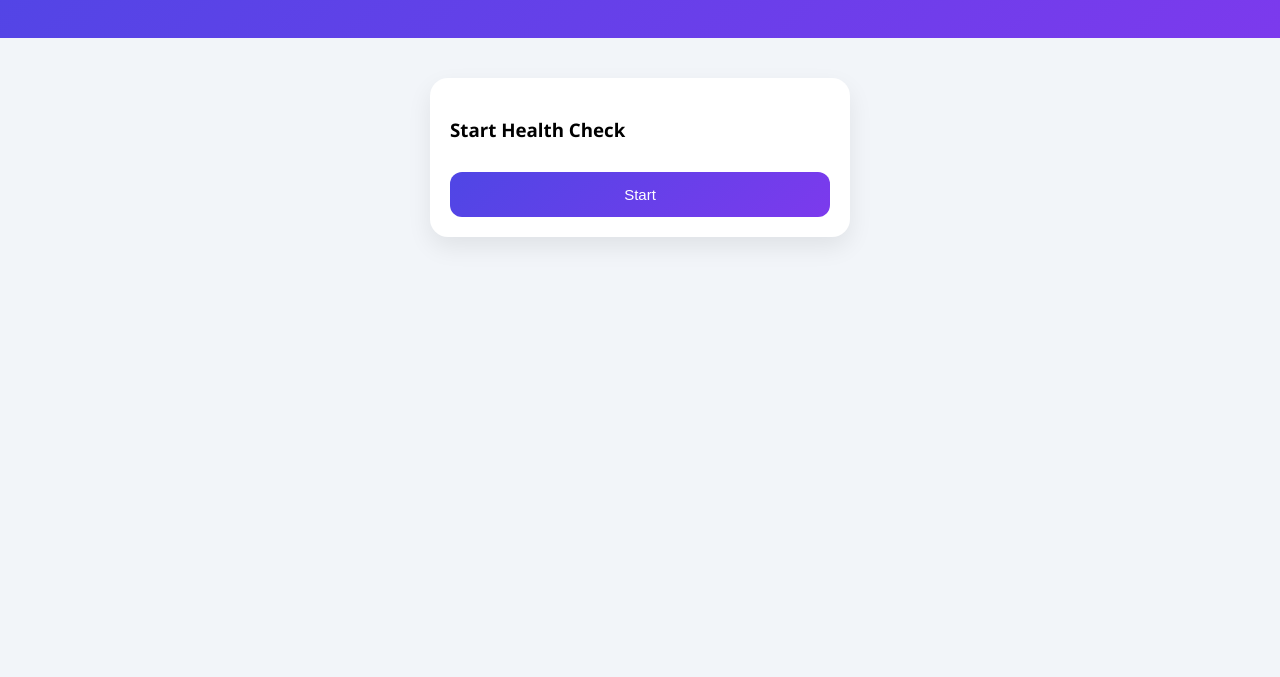
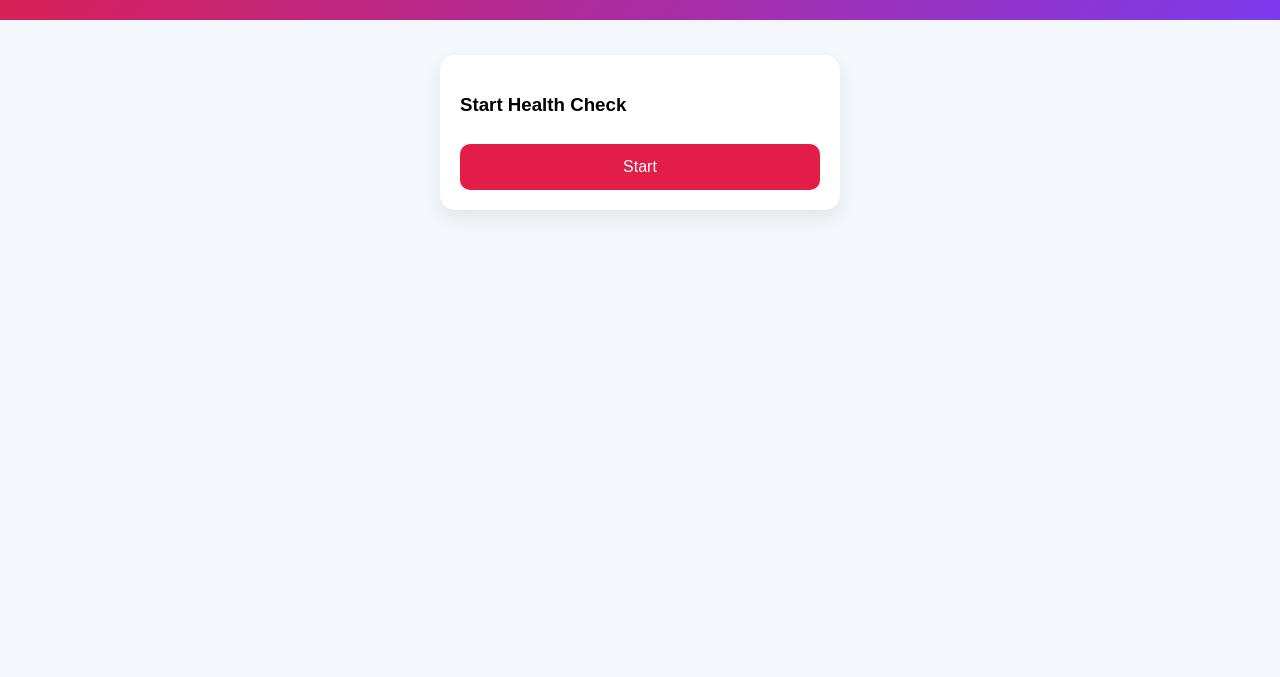
Before and after one commit to Divakars-hope/HEALTH-screening, a plain HTML site: page index.html in a window 1280 px wide. Shown: the part 123-800 px from the top of the page. Drawn offline with Linux system fonts and the light colour scheme.

Commit message:
Update style.css

```diff
--- a/style.css
+++ b/style.css
@@ -1,18 +1,18 @@
 body {
-  font-family: 'Segoe UI', sans-serif;
-  background: #f2f5f9;
+  font-family: Arial;
+  background: #f4f7fb;
   margin: 0;
 }
 
 header {
-  background: linear-gradient(135deg, #4f46e5, #7c3aed);
+  background: linear-gradient(135deg, #e11d48, #7c3aed);
   color: white;
   text-align: center;
-  padding: 25px;
+  padding: 20px;
 }
 
 .container {
-  max-width: 420px;
+  max-width: 400px;
   margin: auto;
   padding: 20px;
 }
@@ -20,34 +20,24 @@ header {
 .card {
   background: white;
   padding: 20px;
-  border-radius: 18px;
-  margin-top: 20px;
-  box-shadow: 0 10px 25px rgba(0,0,0,0.08);
-  transition: 0.3s;
+  margin-top: 15px;
+  border-radius: 15px;
+  box-shadow: 0 8px 20px rgba(0,0,0,0.08);
 }
 
 .hidden {
   display: none;
 }
 
-input {
-  width: 100%;
-  padding: 12px;
-  margin-top: 10px;
-  border-radius: 10px;
-  border: 1px solid #ddd;
-}
-
 button {
   width: 100%;
   padding: 14px;
-  margin-top: 12px;
+  margin-top: 10px;
   border: none;
-  border-radius: 12px;
-  background: linear-gradient(135deg, #4f46e5, #7c3aed);
+  border-radius: 10px;
+  background: #e11d48;
   color: white;
-  font-size: 15px;
-  cursor: pointer;
+  font-size: 16px;
 }
 
 button:hover {
```
